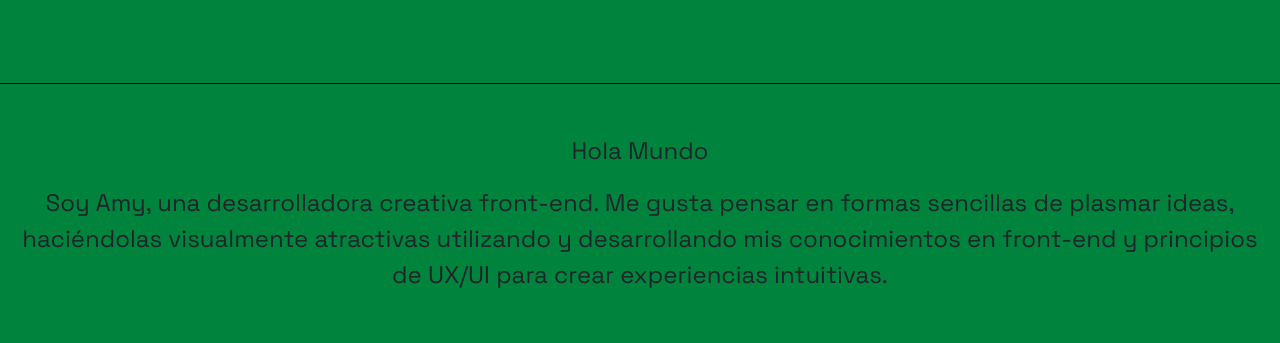
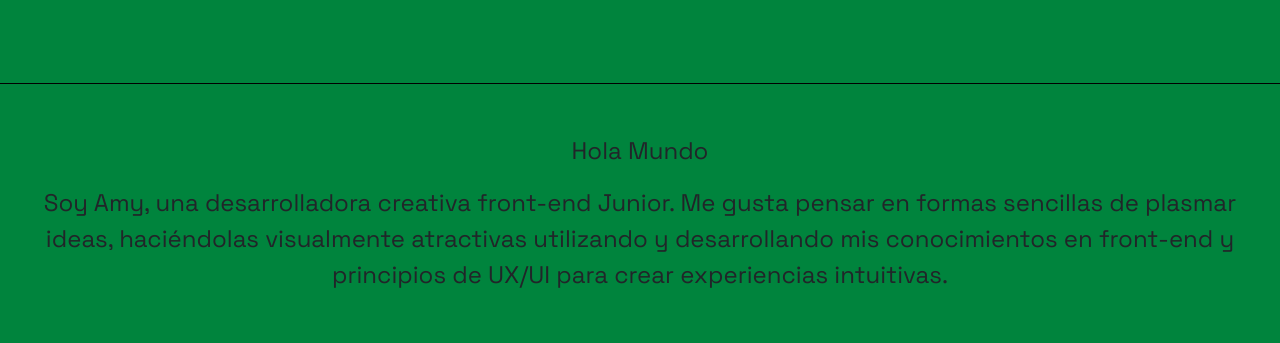
Before and after one commit to AmyJc55/Miportfolio-blog, a plain HTML site: page ArtProyect/Index.html in a window 1280 px wide. Shown: the part 167-510 px from the top of the page. Drawn offline with nearby package versions, Linux system fonts and the light colour scheme; a web font is replaced by a local one.

Commit message:
Update Index.html

```diff
--- a/ArtProyect/Index.html
+++ b/ArtProyect/Index.html
@@ -63,7 +63,7 @@
         <section id="inicio" class="center">
 
           <p class="typing-effect">Hola Mundo</p>
-           <p>Soy Amy, una desarrolladora creativa front-end. Me gusta pensar en formas sencillas de plasmar ideas, haciéndolas visualmente atractivas utilizando y desarrollando mis conocimientos en front-end y principios de UX/UI para crear experiencias intuitivas.
+           <p>Soy Amy, una desarrolladora creativa front-end Junior. Me gusta pensar en formas sencillas de plasmar ideas, haciéndolas visualmente atractivas utilizando y desarrollando mis conocimientos en front-end y principios de UX/UI para crear experiencias intuitivas.
             </p>
         </section>
 <!--LINK QUE DIRECCIONA A PROYECTOS -->
```
